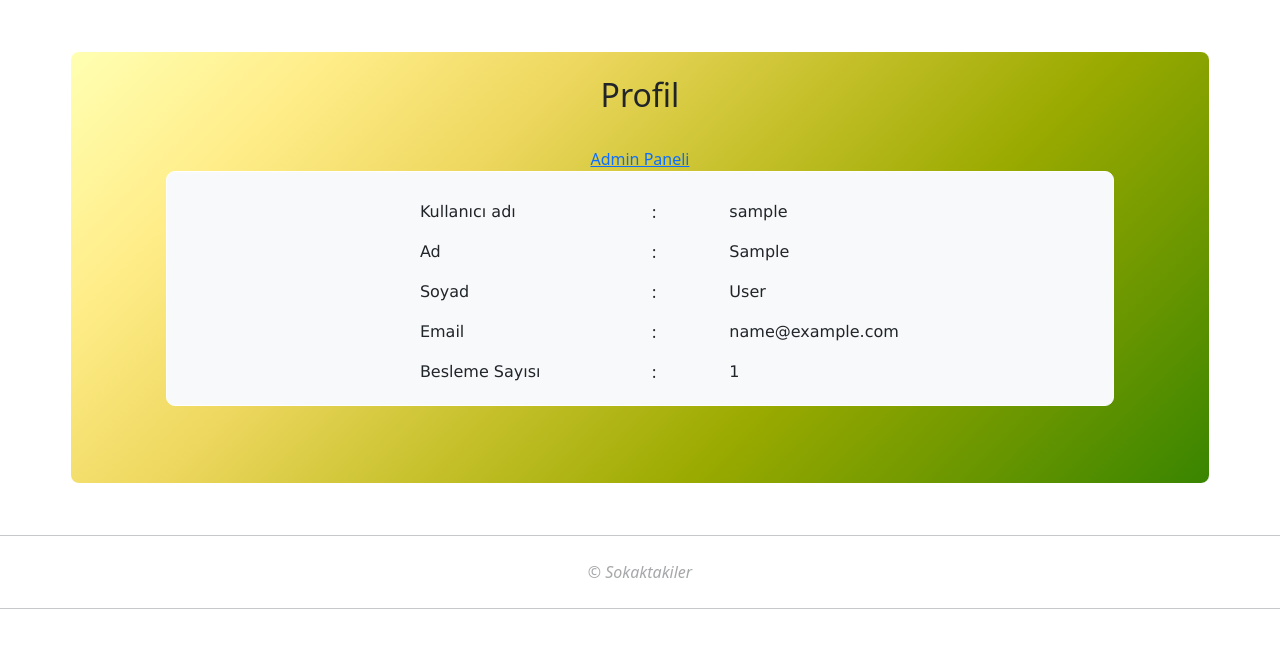
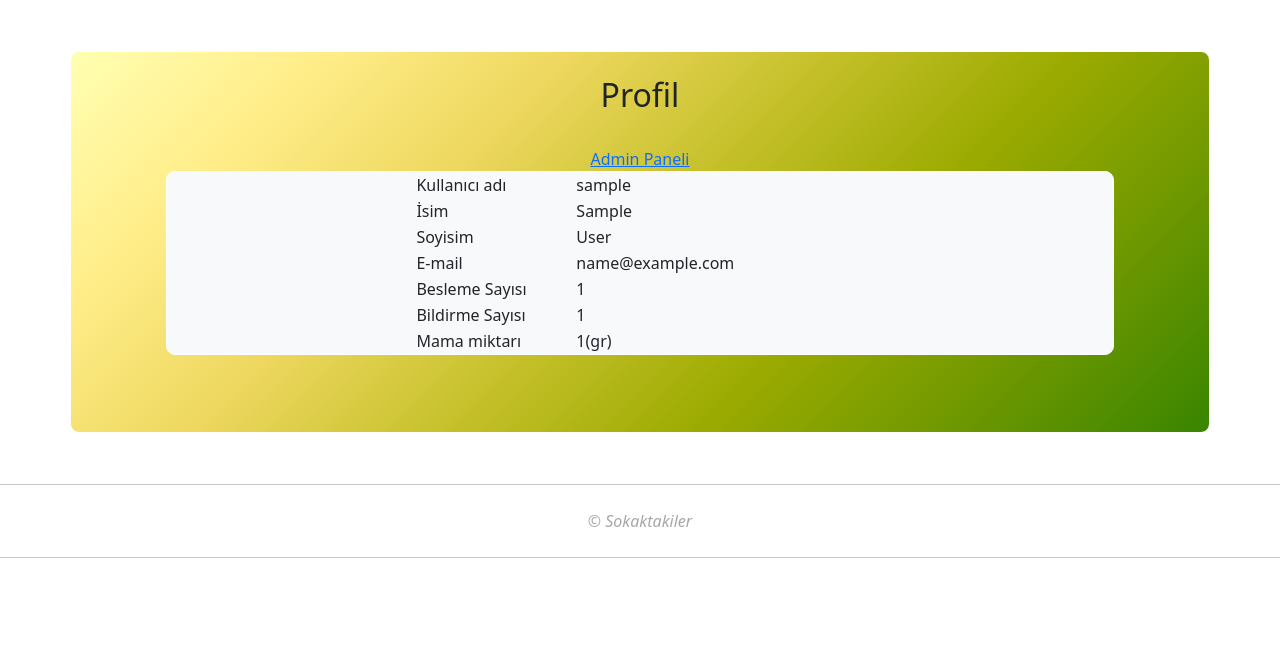
Before and after one commit to iismetkrdg/sokak-hayvanlari, a Django app: page /profil/1/ in a window 1280 px wide. Shown: the part 66-711 px from the top of the page. Run offline with Django 4.2, Linux system fonts and the light colour scheme; tables that the repository leaves empty hold one stand-in row (values such as "Sample post").

Commit message:
bugs fixed

```diff
--- a/harita/templates/harita/profil.html
+++ b/harita/templates/harita/profil.html
@@ -21,17 +21,38 @@
          {% endif %}
          <div class="row mb-3 bg-light border-white">
             <div class="col-md-6 offset-md-3">
-               <div class="row mt-4" style="padding: 1%;">
-                  <div class="col-md-6 text-profil">
-                     <p>Kullanıcı adı</p><p>Ad</p><p>Soyad</p><p>Email</p><p>Besleme Sayısı</p>
-                  </div>
-                  <div class="col-md-2">
-                     <p>:</p><p>:</p><p>:</p><p>:</p><p>:</p>
-                  </div>
-                  <div class="col-md-4 text-profil" >
-                     <p>{{person.username}} </p><p>{{user.first_name}} </p><p>{{user.last_name}} </p><p>{{user.email}} </p><p>{{person.beslemesayisi}} </p>
-                  </div>
-               </div>
+               <table>
+                  <tbody>
+                     <tr>
+                        <td class="text-left" width="50%">Kullanıcı adı</td>
+                        <td class="text-left" width="50%">{{person.username}}</td>
+                     </tr>
+                     <tr>
+                        <td class="text-left" width="50%">İsim</td>
+                        <td class="text-left" width="50%">{{user.first_name}}</td>
+                     </tr>
+                     <tr>
+                        <td class="text-left" width="50%">Soyisim</td>
+                        <td class="text-left" width="50%">{{user.last_name}}</td>
+                     </tr>
+                     <tr>
+                        <td class="text-left" width="50%">E-mail</td>
+                        <td class="text-left" width="50%">{{user.email}}</td>
+                     </tr>
+                     <tr>
+                        <td class="text-left" width="50%">Besleme Sayısı</td>
+                        <td class="text-left" width="50%">{{person.beslemesayisi}}</td>
+                     </tr>
+                     <tr>
+                        <td class="text-left" width="50%">Bildirme Sayısı</td>
+                        <td class="text-left" width="50%">{{person.bildirmesayisi}}</td>
+                     </tr>
+                     <tr>
+                        <td class="text-left" width="50%">Mama miktarı</td>
+                        <td class="text-left" width="50%">{{person.mamakilo}}(gr)</td>
+                     </tr>
+                  </tbody>
+               </table>
             </div>
          </div>
       </div>
--- a/harita/views.py
+++ b/harita/views.py
@@ -16,12 +16,6 @@ from django.views import View
 class WelcomeView(TemplateView):
 
    template_name = "harita/index.html"
-   def get_context_data(self, **kwargs):
-      context = super().get_context_data(**kwargs)
-      context['besleme'] = list(Person.objects.all())[:3]
-      context['yuvabildirme'] = list(Person.objects.all().order_by('-bildirmesayisi'))[:3]
-      context['mamakg'] = list(Person.objects.all().order_by('-mamakilo'))[:3]
-      return context
 
 class HaritaView(ListView):
    model = Kulube
```
